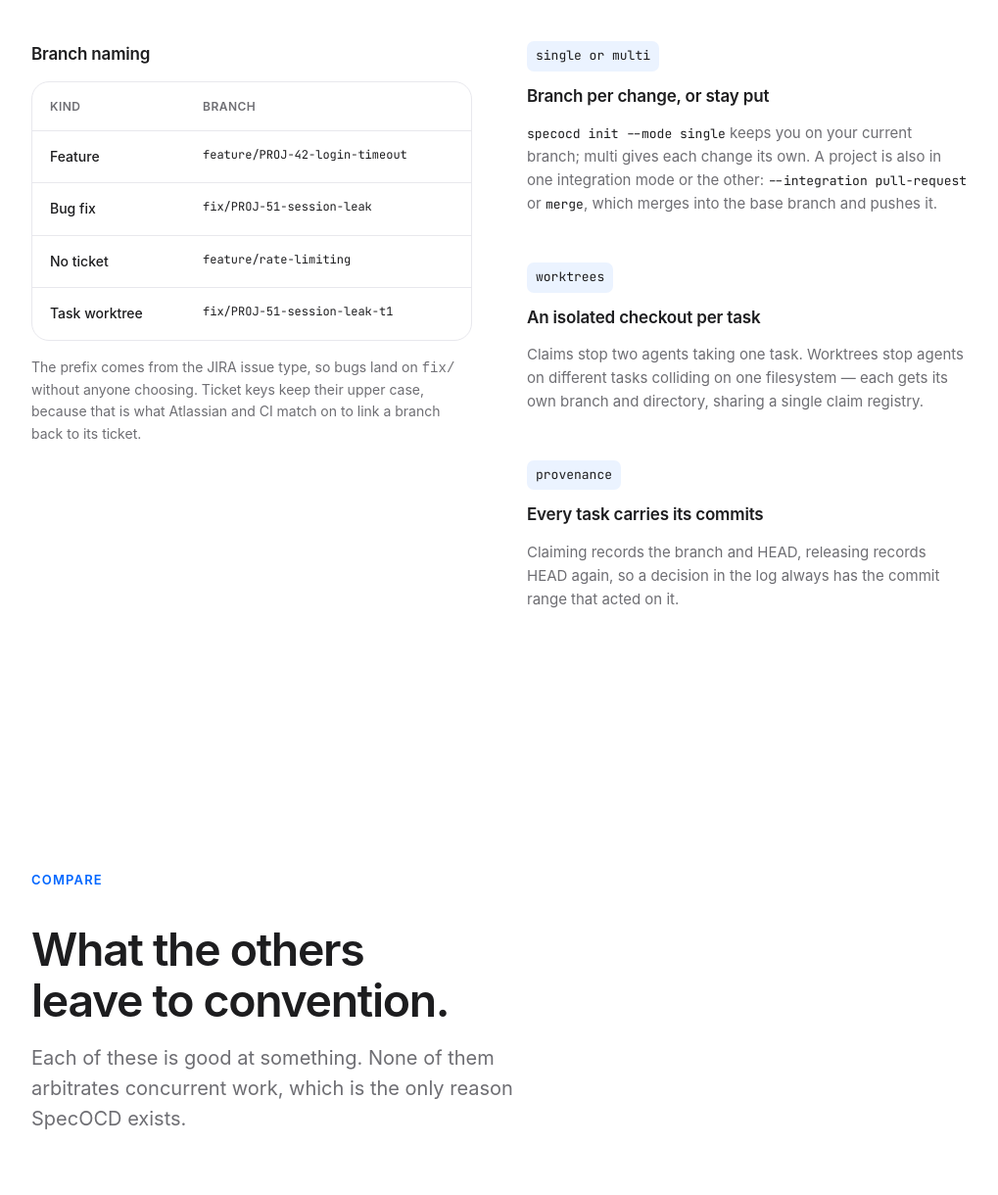
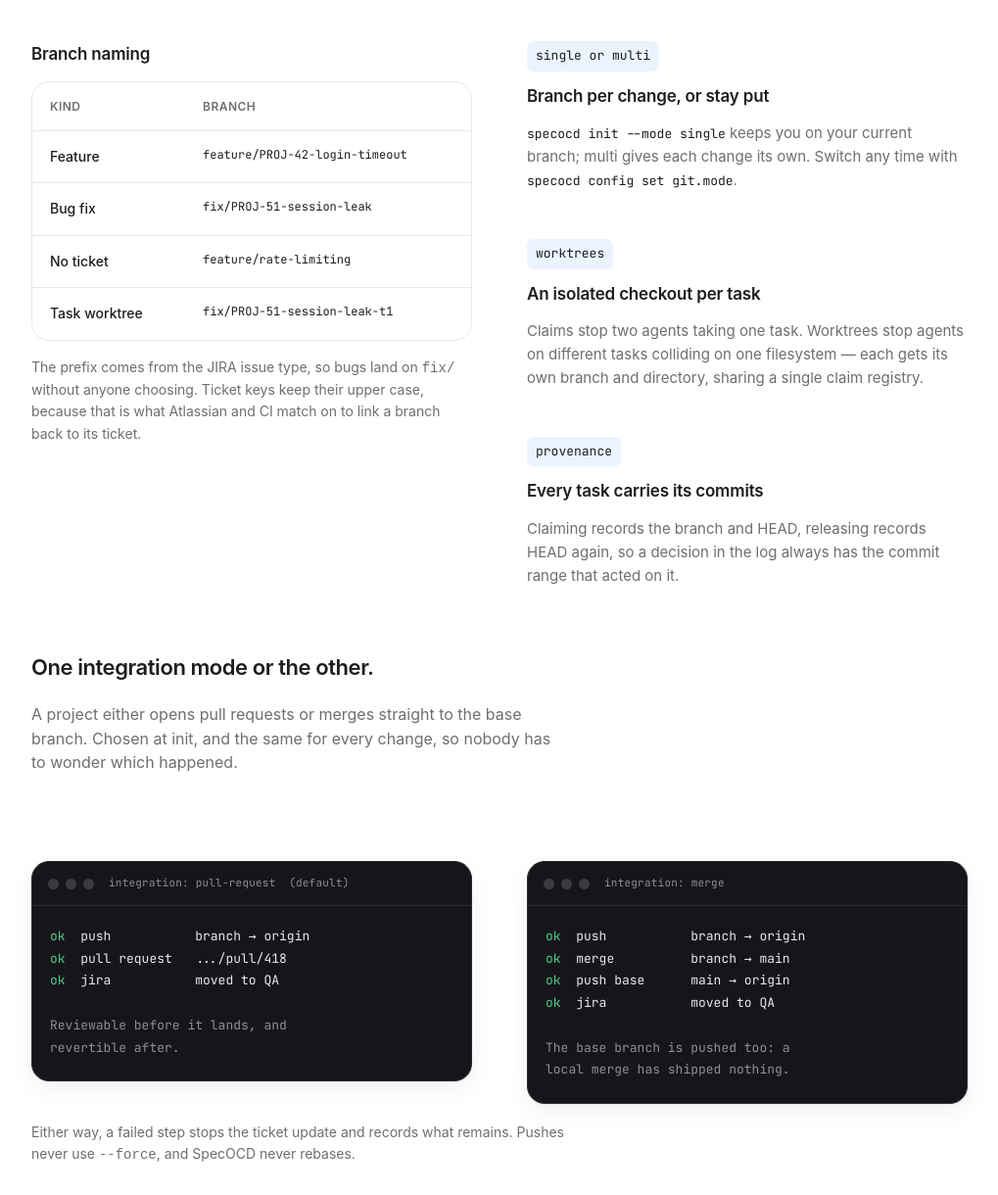
Before and after one commit to adityaydev/specocd, a website: page marketing/index.html in a window 1280 px wide. Shown: the part 4980-6200 px from the top of the page at 98% size, without its empty margins (130-1149 px from the left). Drawn offline with Linux system fonts and the light colour scheme.

Commit message:
Show the two integration modes on the marketing site
The either/or was a clause inside a paragraph. It is now its own block showing
the two ship outputs side by side, because the difference is concrete — merge
mode has a push base step — and seeing both makes it obvious which one a project
is in. Adds the matching FAQ entry, structured data and llms.txt line.

Co-Authored-By: Claude Opus 5 (1M context) <noreply@anthropic.com>

```diff
--- a/marketing/index.html
+++ b/marketing/index.html
@@ -139,6 +139,14 @@
           "acceptedAnswer": {
             "@type": "Answer",
             "text": "No. Agents implement and verify, then stop. Committing happens only when a developer runs specocd approve, which re-runs verification first. specocd ship, which pushes and opens a pull request or merges, refuses outright on a change that has not been approved. The agent instructions SpecOCD generates tell agents never to run either command themselves."
+          }
+        },
+        {
+          "@type": "Question",
+          "name": "Can SpecOCD merge straight to main instead of opening a pull request?",
+          "acceptedAnswer": {
+            "@type": "Answer",
+            "text": "Yes. A project is in one integration mode or the other, chosen with specocd init --integration pull-request or --integration merge and changeable later with specocd config set git.integration. Pull request is the default because it is reviewable and revertible. In merge mode SpecOCD merges the change branch into the base branch and pushes the base branch as well, since a merge that stays on the developer's machine has not shipped anything."
           }
         },
         {
@@ -466,11 +474,8 @@ Approved and committed a3f91c2 on fix/PROJ-42-login-timeout.
             <h3>Branch per change, or stay put</h3>
             <p>
               <code style="background: none; padding: 0">specocd init --mode single</code> keeps you
-              on your current branch; multi gives each change its own. A project is also in one
-              integration mode or the other:
-              <code style="background: none; padding: 0">--integration pull-request</code> or
-              <code style="background: none; padding: 0">merge</code>, which merges into the base
-              branch and pushes it.
+              on your current branch; multi gives each change its own. Switch any time with
+              <code style="background: none; padding: 0">specocd config set git.mode</code>.
             </p>
           </div>
           <div class="step">
@@ -491,6 +496,53 @@ Approved and committed a3f91c2 on fix/PROJ-42-login-timeout.
             </p>
           </div>
         </div>
+      </div>
+
+      <div style="margin-top: 64px">
+        <div class="section-head" style="margin-bottom: 28px">
+          <h3 style="font-size: 1.375rem; letter-spacing: -0.02em">One integration mode or the other.</h3>
+          <p class="lead" style="font-size: 1rem">
+            A project either opens pull requests or merges straight to the base branch. Chosen at
+            init, and the same for every change, so nobody has to wonder which happened.
+          </p>
+        </div>
+
+        <div class="split">
+          <div class="terminal">
+            <div class="terminal-bar">
+              <span class="dot"></span><span class="dot"></span><span class="dot"></span>
+              <span class="terminal-title">integration: pull-request &nbsp;(default)</span>
+            </div>
+            <div class="terminal-body">
+<pre><span class="c-green">ok</span>  push           branch → origin
+<span class="c-green">ok</span>  pull request   .../pull/418
+<span class="c-green">ok</span>  jira           moved to QA
+
+<span class="c-dim">Reviewable before it lands, and</span>
+<span class="c-dim">revertible after.</span></pre>
+            </div>
+          </div>
+
+          <div class="terminal">
+            <div class="terminal-bar">
+              <span class="dot"></span><span class="dot"></span><span class="dot"></span>
+              <span class="terminal-title">integration: merge</span>
+            </div>
+            <div class="terminal-body">
+<pre><span class="c-green">ok</span>  push           branch → origin
+<span class="c-green">ok</span>  merge          branch → main
+<span class="c-green">ok</span>  push base      main → origin
+<span class="c-green">ok</span>  jira           moved to QA
+
+<span class="c-dim">The base branch is pushed too: a</span>
+<span class="c-dim">local merge has shipped nothing.</span></pre>
+            </div>
+          </div>
+        </div>
+        <p class="caption" style="margin-top: 18px">
+          Either way, a failed step stops the ticket update and records what remains. Pushes never
+          use <code>--force</code>, and SpecOCD never rebases.
+        </p>
       </div>
     </div>
   </section>
@@ -738,6 +790,16 @@ Approved and committed a3f91c2 on fix/PROJ-42-login-timeout.
           </p>
         </div>
         <div class="qa">
+          <h3>Can it merge straight to main instead of opening a PR?</h3>
+          <p>
+            Yes. A project is in one mode or the other:
+            <code>specocd init --integration pull-request</code> or <code>merge</code>, changeable
+            later with <code>specocd config set git.integration</code>. Pull request is the default
+            because it is reviewable and revertible. Merge mode pushes the base branch too, since a
+            merge that stays on your machine has shipped nothing.
+          </p>
+        </div>
+        <div class="qa">
           <h3>What order does it push, merge and update the ticket?</h3>
           <p>
             Push, then pull request or merge, then the ticket — last. So a ticket is never told
--- a/marketing/llms.txt
+++ b/marketing/llms.txt
@@ -40,6 +40,10 @@ SpecOCD adds three things:
   stop. `specocd approve` re-runs verification and only then commits. `specocd ship`
   refuses on any change that has not been approved. Agents are instructed never to run
   either command.
+- **One integration mode per project.** Either `pull-request` (the default, reviewable
+  and revertible) or `merge`. Chosen with `specocd init --integration`, changed with
+  `specocd config set git.integration`. In merge mode the base branch is pushed as well,
+  because a merge that stays on the developer's machine has shipped nothing.
 - **Ship order.** Push, then pull request or merge, then the ticket — last, so a ticket
   is never told work is ready that never left the machine. A failure leaves the ticket
   untouched, writes `ship-manual.md` with what remains and what already succeeded, and
```
